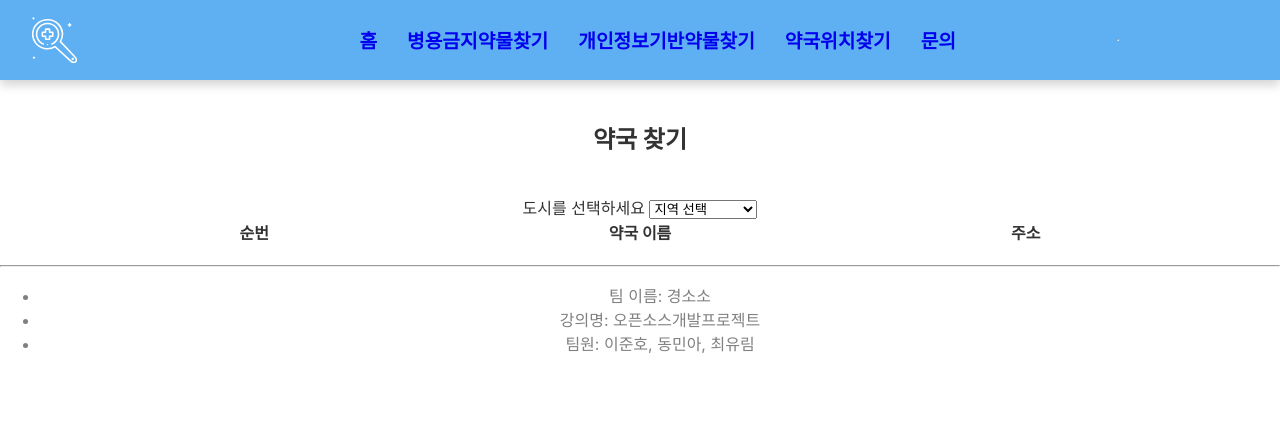
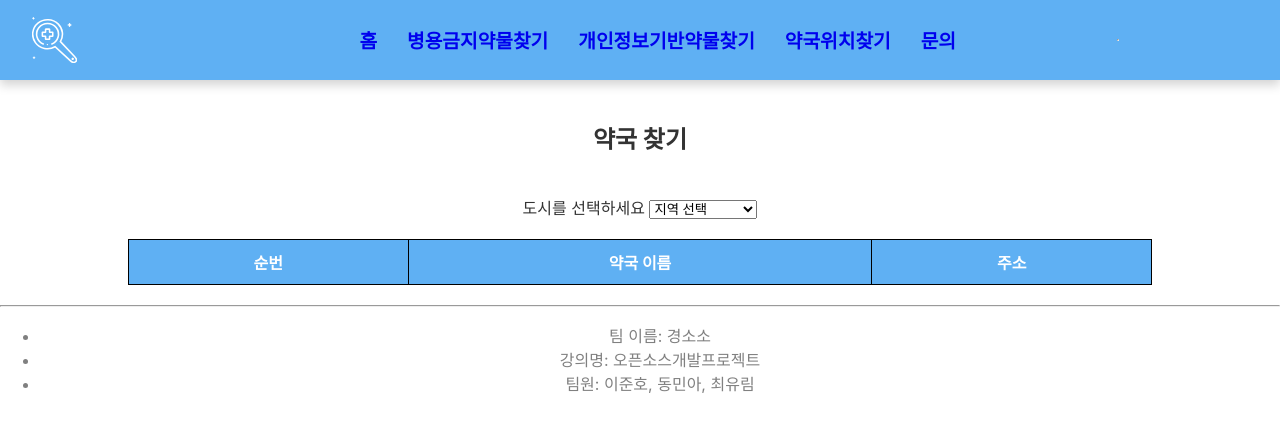
Before and after one commit to LovellR/GSS_Project, a React (Create React App) app in the folder oss-project/: page /pharmacy in a window 1280 px wide. Shown: the top 432 px of the page. Built offline with nearby package versions, Linux system fonts and the light colour scheme.

Commit message:
표 헤더 수정

```diff
--- a/oss-project/src/JS/css/Search.css
+++ b/oss-project/src/JS/css/Search.css
@@ -94,6 +94,16 @@ table {
     border-collapse: collapse;
     margin-bottom: 20px;
     text-align: center;
+    margin-top: 20px;
     margin-left: auto;
     margin-right: auto;
   }
+
+  /* 표 헤더 스타일 */
+  th {
+    background-color: rgb(95, 176, 243);
+    border: 1px solid black;
+    padding: 10px;
+    text-align: center;
+    color: white;
+  }
```
